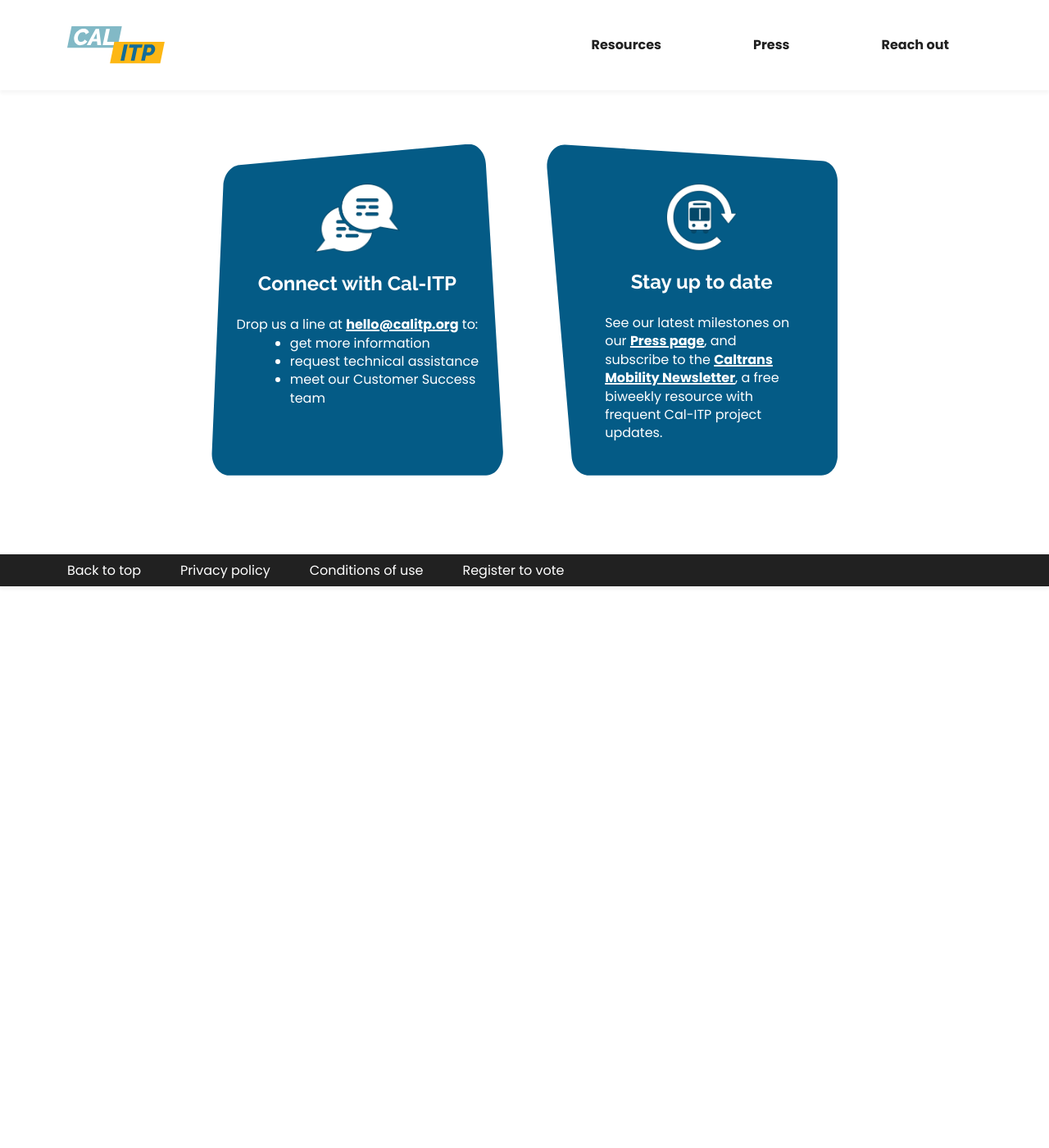
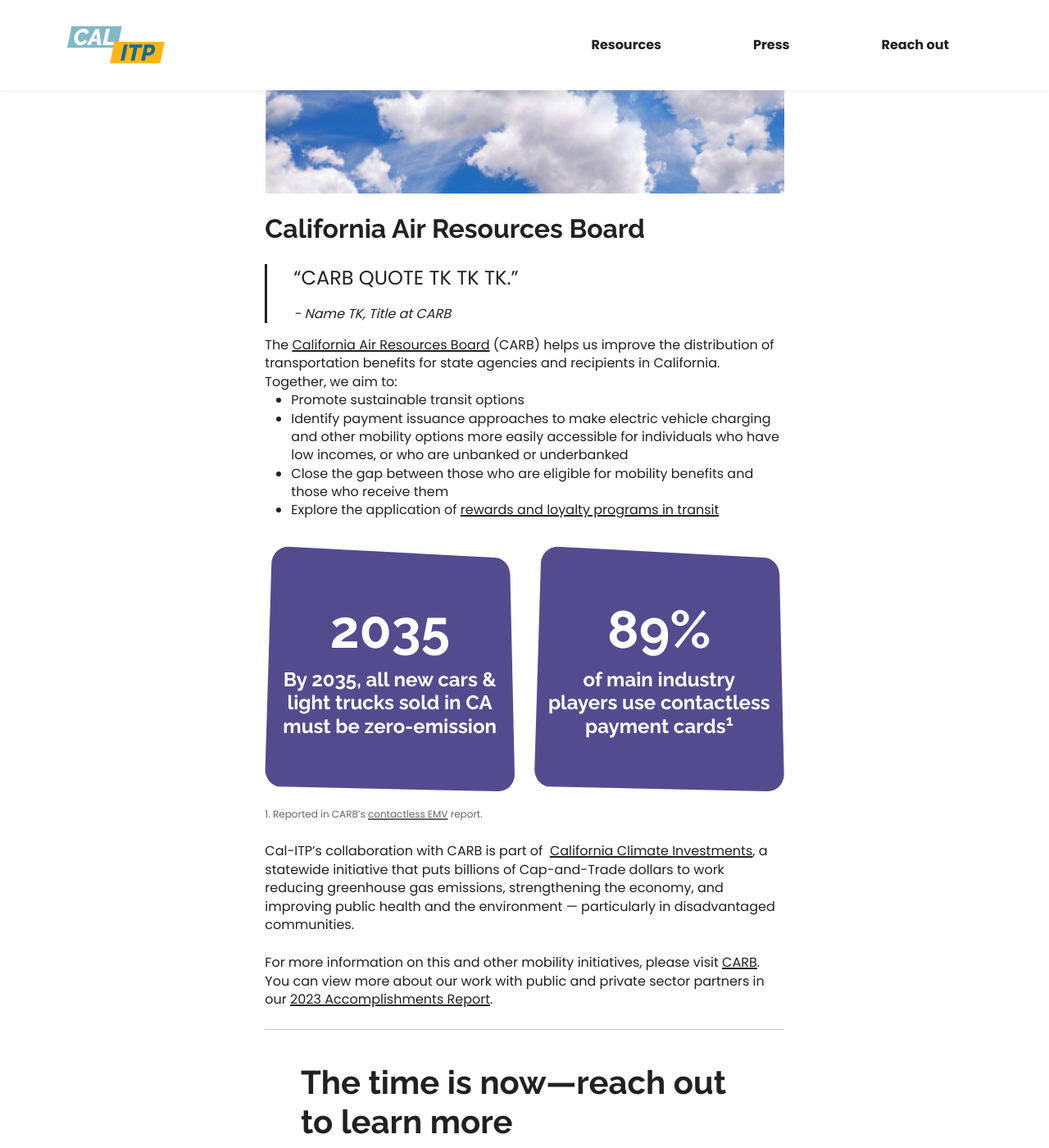
Before and after one commit to cal-itp/calitp.org, a Jekyll site: the page built from src/partners.html, in a window 1280 px wide and 1400 px high, scrolled down 1663 px. Shown: the whole window at 82% size. Built offline with Jekyll 4.4.1, drawn with Linux system fonts in a browser that asks for light colours; before the commit the page ends 2378 px from its top, so only the background shows below that.

Commit message:
feat(partners): add CARB image, text, stats

```diff
--- a/src/partners.html
+++ b/src/partners.html
@@ -107,6 +107,88 @@
           >.
         </p>
       </section>
+
+      <hr class="my-4 d-none d-lg-block" />
+
+      <section class="pt-4">
+        <img class="w-100 h-150 rounded-1" src="/images/partners-carb-background.png" />
+        <h2 class="my-3 my-md-4">California Air Resources Board</h2>
+        <figure class="quote my-3 my-md-4-4">
+          <blockquote>“CARB QUOTE TK TK TK.”</blockquote>
+          <figcaption>- Name TK, Title at CARB</figcaption>
+        </figure>
+        <p class="mb-0">
+          The
+          <a target="_blank" class="link-body-emphasis fw-normal" href="https://ww2.arb.ca.gov/"
+            >California Air Resources Board</a
+          >
+          (CARB) helps us improve the distribution of transportation benefits for state agencies and recipients in California.
+          Together, we aim to:
+        </p>
+        <ul>
+          <li>Promote sustainable transit options</li>
+          <li>
+            Identify payment issuance approaches to make electric vehicle charging and other mobility options more easily
+            accessible for individuals who have low incomes, or who are unbanked or underbanked
+          </li>
+          <li>Close the gap between those who are eligible for mobility benefits and those who receive them</li>
+          <li>
+            Explore the application of
+            <a
+              target="_blank"
+              class="link-body-emphasis fw-normal"
+              href="https://www.calitp.org/assets/CARB.Mobility.Loyalty.and.Rewards.Market.Sounding.Background.pdf"
+              >rewards and loyalty programs in transit</a
+            >
+          </li>
+        </ul>
+        <div class="row justify-content-md-center align-content-stretch my-3 my-md-4 mb-2">
+          <div class="col-12 col-md-12 col-lg-6">
+            <div class="background-purple-4 py-4 py-md-5 my-md-2 px-3 text-center clipped-stat-start">
+              <h2 class="fs-stats text-white pt-4 pt-md-3">2035</h1>
+              <h3 class="text-white d-block mb-3 mb-md-0">By 2035, all new cars & light trucks sold in CA must be zero-emission</h3>
+            </div>
+          </div>
+          <div class="d-lg-none lh-1">&nbsp;</div>
+          <div class="col-12 col-md-12 col-lg-6">
+            <div class="background-purple-4 py-4 py-md-5 my-md-2 px-3 text-center clipped-stat-start">
+              <h2 class="fs-stats text-white pt-4 pt-md-3">89%</h1>
+              <h3 class="text-white d-block mb-3 mb-md-0">of main industry players use contactless payment cards<sup>1</sup></h3>
+            </div>
+          </div>
+        </div>
+        <small class="text-body-tertiary"
+          >1. Reported in CARB’s
+          <a
+            target="_blank"
+            class="small link-body-emphasis fs-7 fw-normal"
+            href="https://ww2.arb.ca.gov/sites/default/files/2024-06/CARB%20cEMV%20Penetration%20Report%20ADAReview_1.pdf"
+            >contactless EMV</a
+          >
+          report.
+        </small>
+        <p class="mt-3 mt-md-4 pb-2">
+          Cal-ITP’s collaboration with CARB is part of  <a
+          target="_blank"
+          class="link-body-emphasis fw-normal"
+          href="https://www.caclimateinvestments.ca.gov/"
+          >California Climate Investments</a
+        >, a statewide initiative that puts billions of Cap-and-Trade dollars to work reducing greenhouse gas emissions, strengthening the economy, and improving public health and the environment — particularly in disadvantaged communities.
+        </p>
+        <p>
+          For more information on this and other mobility initiatives, please visit
+          <a target="_blank" class="link-body-emphasis fw-normal" href="https://ww2.arb.ca.gov/">CARB</a>. You can view more about
+          our work with public and private sector partners in our
+          <a
+            target="_blank"
+            class="link-body-emphasis fw-normal"
+            href="https://resources.calitp.org/calitp/Cal-ITP.2023.AccomplishmentsReport.pdf"
+            >2023 Accomplishments Report</a
+          >.
+        </p>
+      </section>
+
+      <hr class="py-2 my-4" />
     </div>
   </div>
 </section>
```
Also changed, not shown: src/images/partners-carb-background.png (added).
